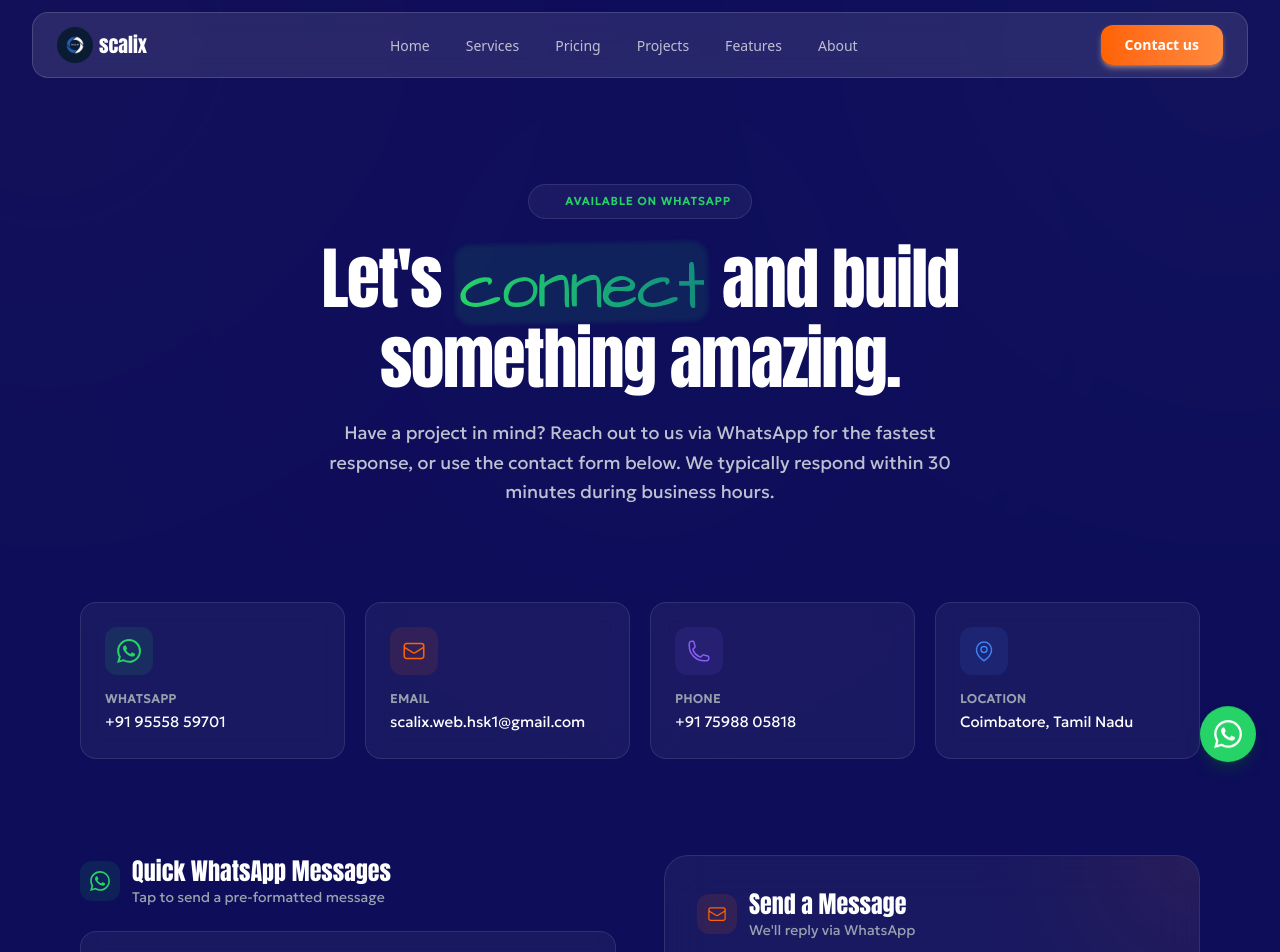
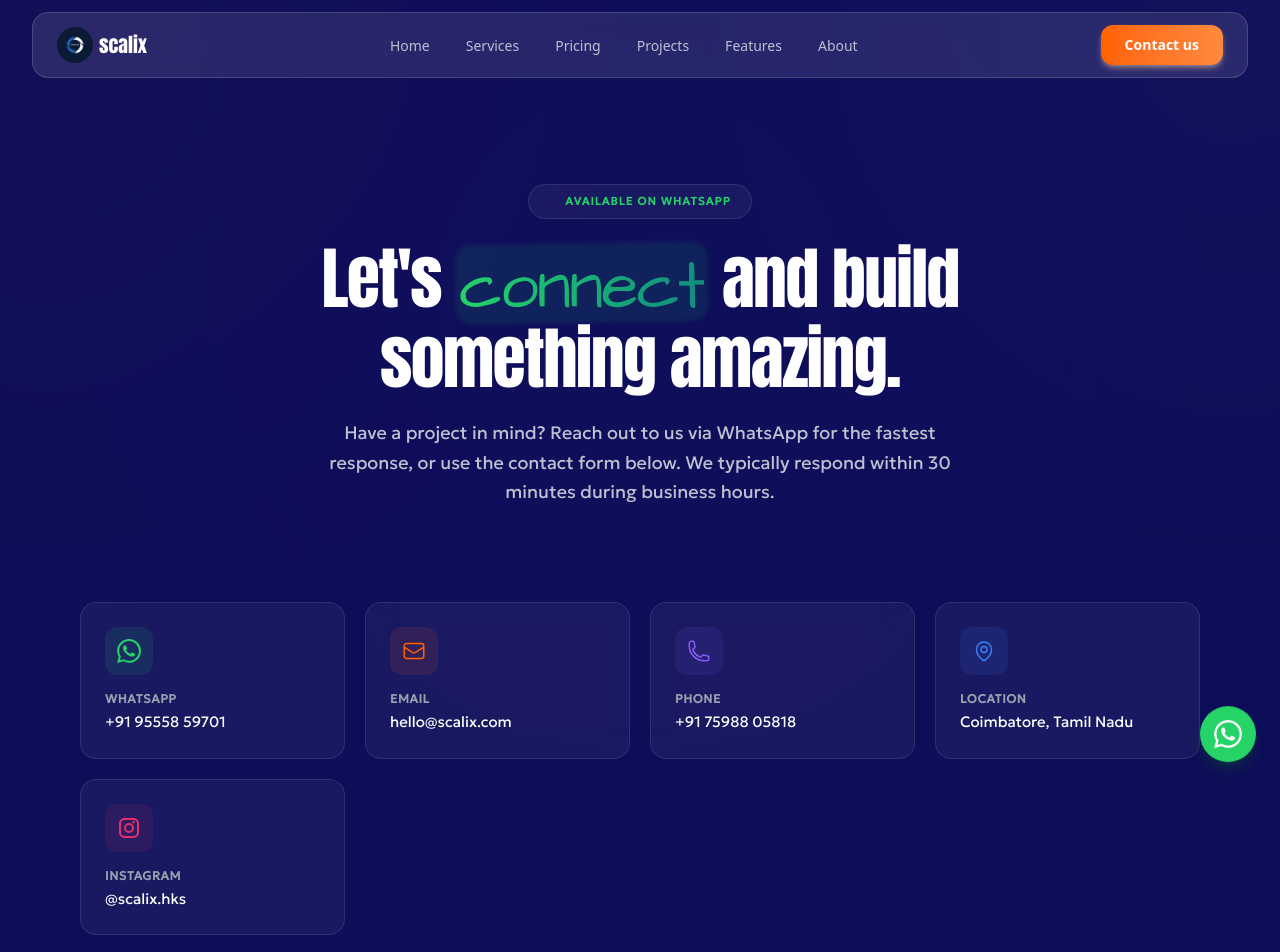
Before and after one commit to harireshmi22/scalix-web-agency, a Next.js app: page /contact in a window 1280 px wide. Shown: the top 952 px of the page. Built offline with nearby package versions, Linux system fonts and the light colour scheme.

Commit message:
Update contact email and add Instagram section

```diff
--- a/src/app/contact/page.jsx
+++ b/src/app/contact/page.jsx
@@ -60,8 +60,8 @@ const contactInfo = [
     },
     {
         title: "Email",
-        value: "scalix.web.hsk1@gmail.com",
-        href: "mailto:scalix.web.hsk1@gmail.com",
+        value: "hello@scalix.com",
+        href: "mailto:hello@scalix.com",
         color: "from-[#ff6200] to-[#ff8a3d]",
         iconBg: "bg-[#ff6200]/10",
         icon: (
@@ -82,6 +82,7 @@ const contactInfo = [
             </svg>
         ),
     },
+
     {
         title: "Location",
         value: "Coimbatore, Tamil Nadu",
@@ -95,6 +96,23 @@ const contactInfo = [
             </svg>
         ),
     },
+    {
+    title: "Instagram",
+    value: "@scalix.hks",
+    href: "https://www.instagram.com/scalix.hks/",
+    color: "from-[#E1306C] to-[#C13584]",
+    iconBg: "bg-[#E1306C]/10",
+    icon: (
+        <svg
+            xmlns="http://www.w3.org/2000/svg"
+            viewBox="0 0 24 24"
+            fill="currentColor"
+            className="w-6 h-6 text-[#E1306C]"
+        >
+            <path d="M7.75 2C4.574 2 2 4.574 2 7.75v8.5C2 19.426 4.574 22 7.75 22h8.5C19.426 22 22 19.426 22 16.25v-8.5C22 4.574 19.426 2 16.25 2h-8.5zm0 2h8.5A3.75 3.75 0 0120 7.75v8.5A3.75 3.75 0 0116.25 20h-8.5A3.75 3.75 0 014 16.25v-8.5A3.75 3.75 0 017.75 4zm8.75 1a1.25 1.25 0 100 2.5 1.25 1.25 0 000-2.5zM12 7a5 5 0 100 10 5 5 0 000-10zm0 2a3 3 0 110 6 3 3 0 010-6z"/>
+        </svg>
+    ),
+},
 ];
 
 export default function ContactPage() {
```
